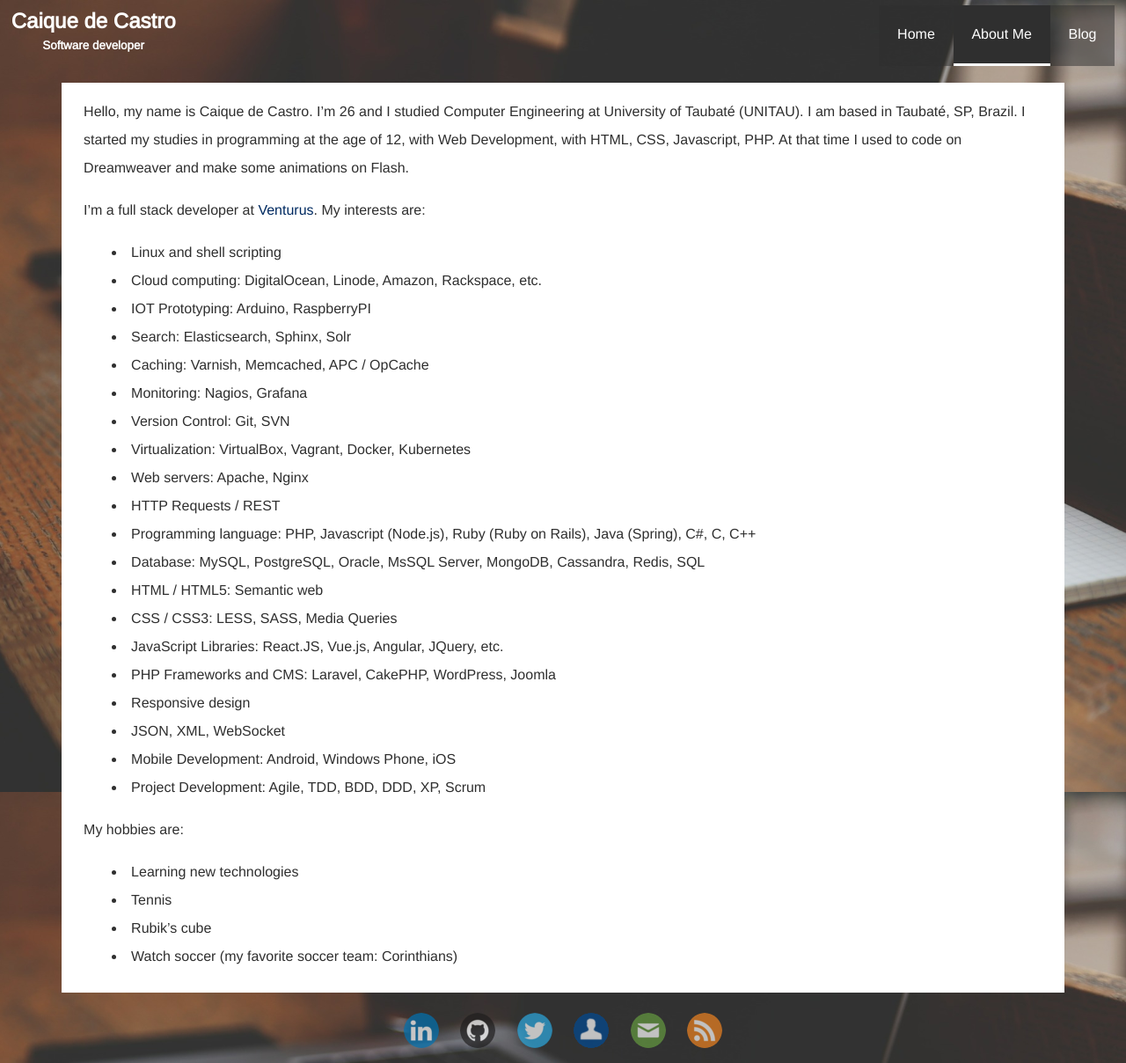
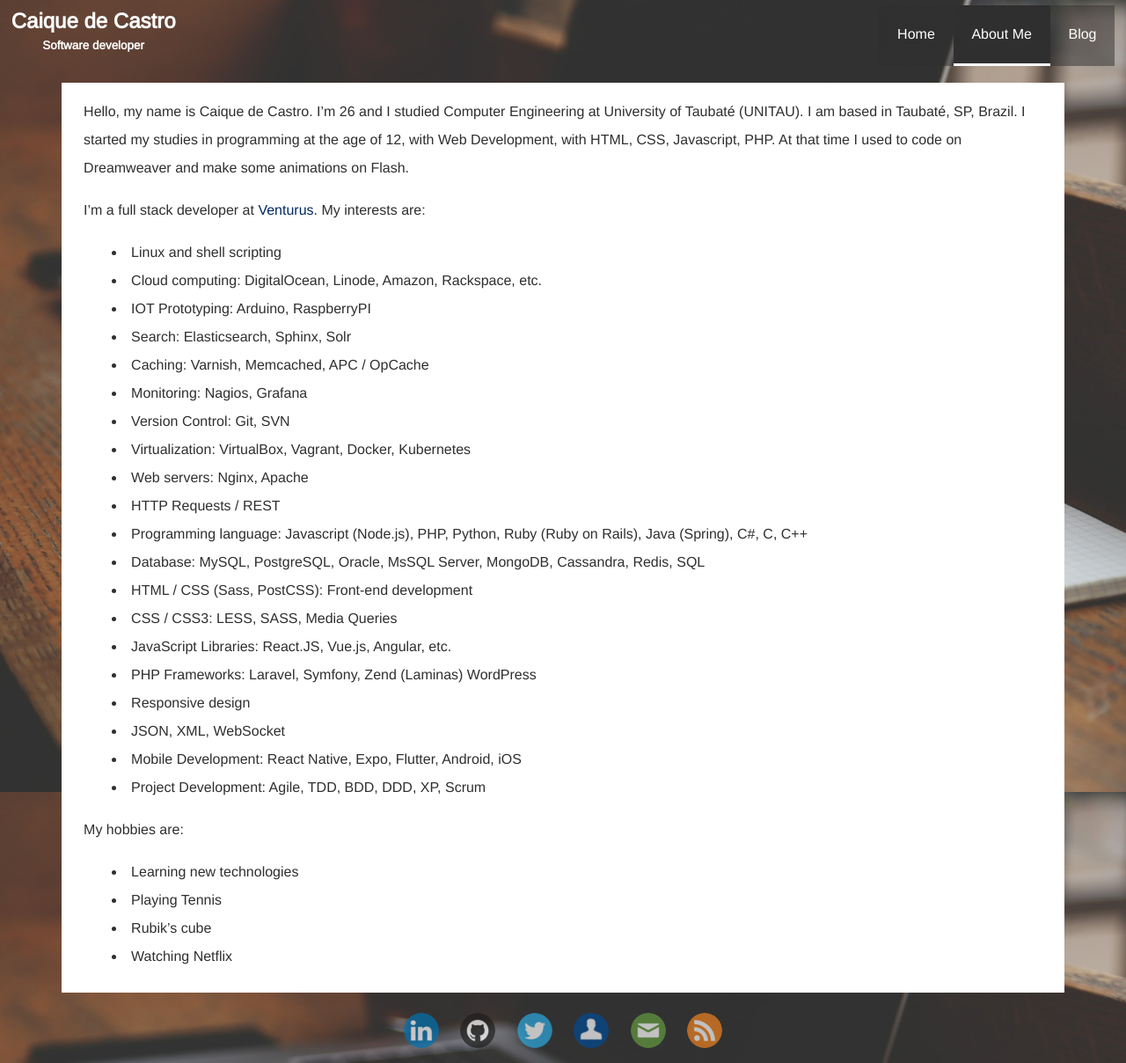
Before and after one commit to caiquecastro/caiquecastro.com, a Jekyll site: the page built from content/about/index.md, in a window 1280 px wide. Shown: the whole page at 88% size. Built offline with Jekyll 4.4.1, drawn with Linux system fonts in a browser that asks for light colours.

Commit message:
Update interests

```diff
--- a/content/about/index.md
+++ b/content/about/index.md
@@ -18,17 +18,17 @@ I'm a full stack developer at [Venturus](https://venturus.org.br). My interests
 * Monitoring: Nagios, Grafana
 * Version Control: Git, SVN
 * Virtualization: VirtualBox, Vagrant, Docker, Kubernetes
-* Web servers: Apache, Nginx
+* Web servers: Nginx, Apache
 * HTTP Requests / REST
-* Programming language: PHP, Javascript (Node.js), Ruby (Ruby on Rails), Java (Spring), C#, C, C++
+* Programming language: Javascript (Node.js), PHP, Python, Ruby (Ruby on Rails), Java (Spring), C#, C, C++
 * Database: MySQL, PostgreSQL, Oracle, MsSQL Server, MongoDB, Cassandra, Redis, SQL
-* HTML / HTML5: Semantic web
+* HTML / CSS (Sass, PostCSS): Front-end development
 * CSS / CSS3: LESS, SASS, Media Queries
-* JavaScript Libraries: React.JS, Vue.js, Angular, JQuery, etc.
-* PHP Frameworks and CMS: Laravel, CakePHP, WordPress, Joomla
+* JavaScript Libraries: React.JS, Vue.js, Angular, etc.
+* PHP Frameworks: Laravel, Symfony, Zend (Laminas) WordPress
 * Responsive design
 * JSON, XML, WebSocket
-* Mobile Development: Android, Windows Phone, iOS
+* Mobile Development: React Native, Expo, Flutter, Android, iOS
 * Project Development: Agile, TDD, BDD, DDD, XP, Scrum
 
 
@@ -36,6 +36,6 @@ My hobbies are:
 
 
 * Learning new technologies
-* Tennis
+* Playing Tennis
 * Rubik's cube
-* Watch soccer (my favorite soccer team: Corinthians)
+* Watching Netflix
```
